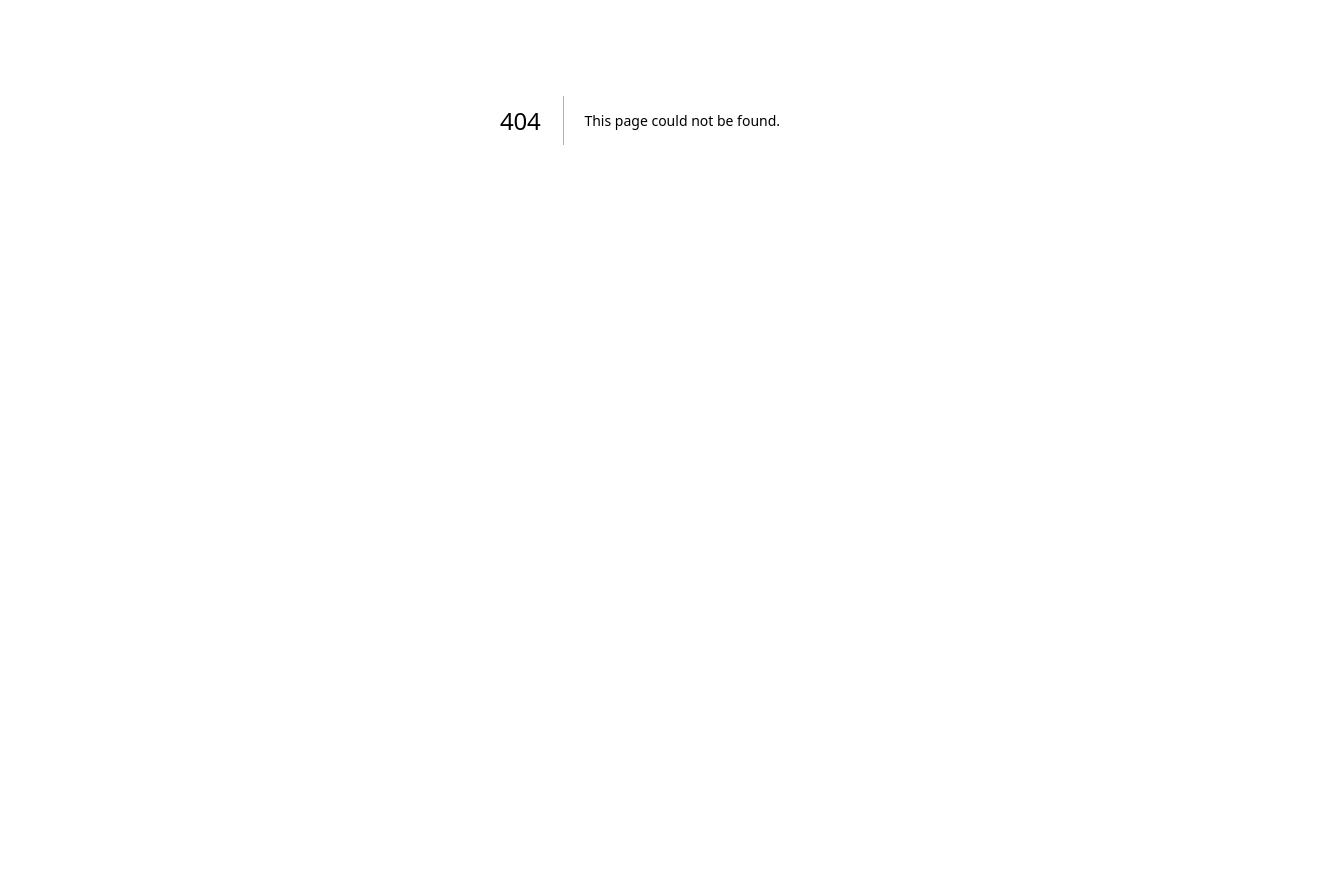
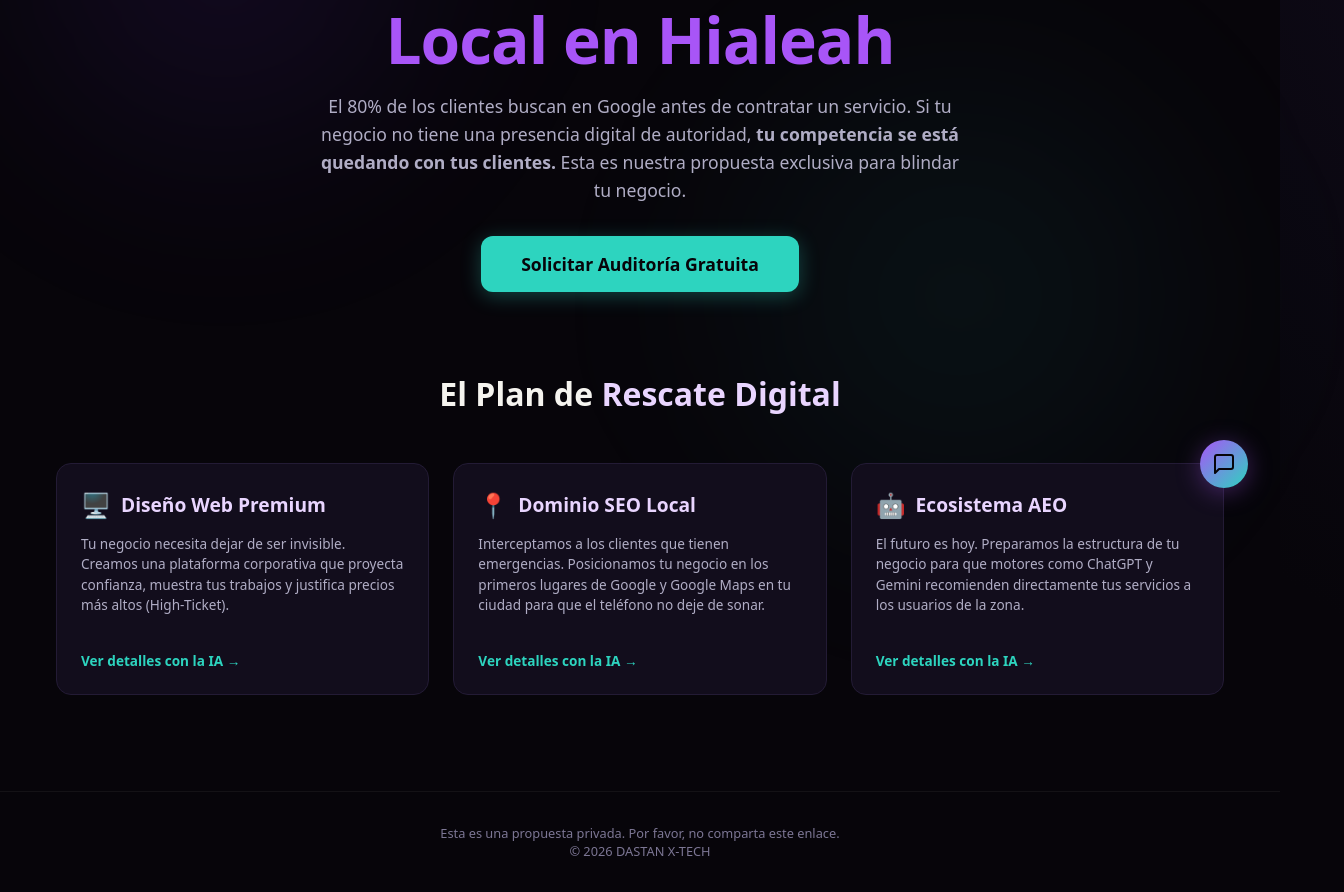
Before and after one commit to Dastangit/ai-business-assistant, a Next.js app in the folder dastan-x-tech/: page /vip in a window 1280 px wide. Before the commit this address had no page. Shown: the part 280-1172 px from the top of the page, 1344 px wide, since content can reach past the window. Before the commit the page ends 800 px from the top, so only its background shows below. Built offline with nearby package versions, Linux system fonts and the light colour scheme.

Commit message:
prospectos

```diff
--- /dev/null
+++ b/dastan-x-tech/app/vip/page.js
@@ -0,0 +1,117 @@
+'use client';
+import React from 'react';
+import ChatWidget from '@/components/ChatWidget'; // Tu asistente de IA
+
+export default function VIPPage() {
+  // Función para abrir el chat si el cliente prefiere hablar con la IA
+  const openChatWithContext = (mensaje) => {
+    window.dispatchEvent(new CustomEvent('abrir-chat', { detail: mensaje }));
+  };
+
+  return (
+    <main style={{ backgroundColor: '#07050A', color: '#F5F4EF', minHeight: '100vh', fontFamily: 'system-ui, sans-serif', overflowX: 'hidden' }}>
+
+      {/* 🛑 ETIQUETA FANTASMA: Evita que Google indexe esta página */}
+      <meta name="robots" content="noindex, nofollow" />
+
+      {/* BRILLOS DE FONDO (Reutilizados de tu diseño principal) */}
+      <div className="glow-tl"></div>
+      <div className="glow-br"></div>
+
+      {/* SECCIÓN HERO VIP */}
+      <section style={{ position: 'relative', zIndex: 10, display: 'flex', flexDirection: 'column', alignItems: 'center', justifyContent: 'center', minHeight: '60vh', textAlign: 'center', padding: '4rem 1rem 2rem' }}>
+        <div style={{ width: '70px', height: '70px', borderRadius: '16px', background: 'linear-gradient(135deg, #A855F7, #2DD4BF)', display: 'flex', alignItems: 'center', justifyContent: 'center', marginBottom: '1.5rem', boxShadow: '0 0 30px rgba(168, 85, 247, 0.4)' }}>
+          <span style={{ fontSize: '2rem', fontWeight: 'bold', color: '#07050A' }}>X</span>
+        </div>
+
+        <div style={{ background: 'rgba(255, 255, 255, 0.05)', padding: '0.4rem 1rem', borderRadius: '99px', border: '1px solid #2DD4BF', color: '#2DD4BF', fontSize: '0.8rem', fontWeight: 'bold', marginBottom: '1.5rem', letterSpacing: '1px' }}>
+          ACCESO PRIVADO
+        </div>
+
+        <h1 style={{ fontSize: 'clamp(2rem, 5vw, 4rem)', fontWeight: '900', letterSpacing: '-1px', marginBottom: '1rem', lineHeight: '1.1' }}>
+          Dominando el Mercado <br/> <span style={{ color: '#A855F7' }}>Local en Hialeah</span>
+        </h1>
+
+        <p style={{ fontSize: '1.1rem', color: '#b0adc5', maxWidth: '650px', marginBottom: '2rem', lineHeight: '1.6' }}>
+          El 80% de los clientes buscan en Google antes de contratar un servicio. Si tu negocio no tiene una presencia digital de autoridad, <strong>tu competencia se está quedando con tus clientes.</strong> Esta es nuestra propuesta exclusiva para blindar tu negocio.
+        </p>
+
+        {/* Botón CTA Principal hacia WhatsApp */}
+        <a
+          href="https://wa.me/16055003653?text=Hola,%20recibí%20la%20invitación%20VIP%20y%20quiero%20la%20auditoría%20gratuita%20de%20mi%20negocio."
+          target="_blank"
+          rel="noopener noreferrer"
+          style={{ background: '#2DD4BF', color: '#07050A', padding: '1rem 2.5rem', borderRadius: '12px', fontWeight: '800', fontSize: '1.1rem', textDecoration: 'none', boxShadow: '0 4px 20px rgba(45, 212, 191, 0.3)', transition: 'transform 0.2s' }}
+        >
+          Solicitar Auditoría Gratuita
+        </a>
+      </section>
+
+      {/* SECCIÓN DE SERVICIOS VIP (Tarjetas interactivas) */}
+      <section style={{ padding: '3rem 1rem 6rem', maxWidth: '1200px', margin: '0 auto', position: 'relative', zIndex: 10 }}>
+        <h2 style={{ textAlign: 'center', fontSize: '2rem', marginBottom: '3rem', fontWeight: '800' }}>El Plan de <span style={{ color: '#E9D5FF' }}>Rescate Digital</span></h2>
+
+        <div style={{ display: 'grid', gridTemplateColumns: 'repeat(auto-fit, minmax(300px, 1fr))', gap: '1.5rem' }}>
+
+          {/* Tarjeta 1: Diseño Web */}
+          <div className="service-card" onClick={() => openChatWithContext("Quiero ver ejemplos de Diseño Web para mi negocio.")}>
+            <div>
+              <div style={{ display: 'flex', alignItems: 'center', gap: '10px', marginBottom: '0.8rem' }}>
+                <span style={{ fontSize: '1.5rem' }}>🖥️</span>
+                <h3 style={{ fontSize: '1.2rem', margin: 0, color: '#E9D5FF' }}>Diseño Web Premium</h3>
+              </div>
+              <p style={{ color: '#b0adc5', fontSize: '0.85rem', lineHeight: '1.5', margin: '0 0 1rem 0' }}>
+                Tu negocio necesita dejar de ser invisible. Creamos una plataforma corporativa que proyecta confianza, muestra tus trabajos y justifica precios más altos (High-Ticket).
+              </p>
+            </div>
+            <div style={{ marginTop: '1.2rem', fontSize: '0.85rem', color: '#2DD4BF', fontWeight: 'bold' }}>
+              Ver detalles con la IA →
+            </div>
+          </div>
+
+          {/* Tarjeta 2: SEO Local */}
+          <div className="service-card" onClick={() => openChatWithContext("¿Cómo funciona el SEO Local para salir en Google Maps?")}>
+            <div>
+              <div style={{ display: 'flex', alignItems: 'center', gap: '10px', marginBottom: '0.8rem' }}>
+                <span style={{ fontSize: '1.5rem' }}>📍</span>
+                <h3 style={{ fontSize: '1.2rem', margin: 0, color: '#E9D5FF' }}>Dominio SEO Local</h3>
+              </div>
+              <p style={{ color: '#b0adc5', fontSize: '0.85rem', lineHeight: '1.5', margin: '0 0 1rem 0' }}>
+                Interceptamos a los clientes que tienen emergencias. Posicionamos tu negocio en los primeros lugares de Google y Google Maps en tu ciudad para que el teléfono no deje de sonar.
+              </p>
+            </div>
+            <div style={{ marginTop: '1.2rem', fontSize: '0.85rem', color: '#2DD4BF', fontWeight: 'bold' }}>
+              Ver detalles con la IA →
+            </div>
+          </div>
+
+          {/* Tarjeta 3: Posicionamiento AEO */}
+          <div className="service-card" onClick={() => openChatWithContext("Quiero saber sobre el Posicionamiento en Inteligencia Artificial (AEO).")}>
+            <div>
+              <div style={{ display: 'flex', alignItems: 'center', gap: '10px', marginBottom: '0.8rem' }}>
+                <span style={{ fontSize: '1.5rem' }}>🤖</span>
+                <h3 style={{ fontSize: '1.2rem', margin: 0, color: '#E9D5FF' }}>Ecosistema AEO</h3>
+              </div>
+              <p style={{ color: '#b0adc5', fontSize: '0.85rem', lineHeight: '1.5', margin: '0 0 1rem 0' }}>
+                El futuro es hoy. Preparamos la estructura de tu negocio para que motores como ChatGPT y Gemini recomienden directamente tus servicios a los usuarios de la zona.
+              </p>
+            </div>
+            <div style={{ marginTop: '1.2rem', fontSize: '0.85rem', color: '#2DD4BF', fontWeight: 'bold' }}>
+              Ver detalles con la IA →
+            </div>
+          </div>
+
+        </div>
+      </section>
+
+      {/* FOOTER VIP */}
+      <footer style={{ borderTop: '1px solid rgba(255,255,255,0.05)', padding: '2rem', textAlign: 'center', color: '#7c7694', fontSize: '0.8rem' }}>
+        <p>Esta es una propuesta privada. Por favor, no comparta este enlace.</p>
+        <p>© 2026 DASTAN X-TECH</p>
+      </footer>
+
+      {/* Widget de Asistente IA Flotante */}
+      <ChatWidget />
+    </main>
+  );
+}
```
